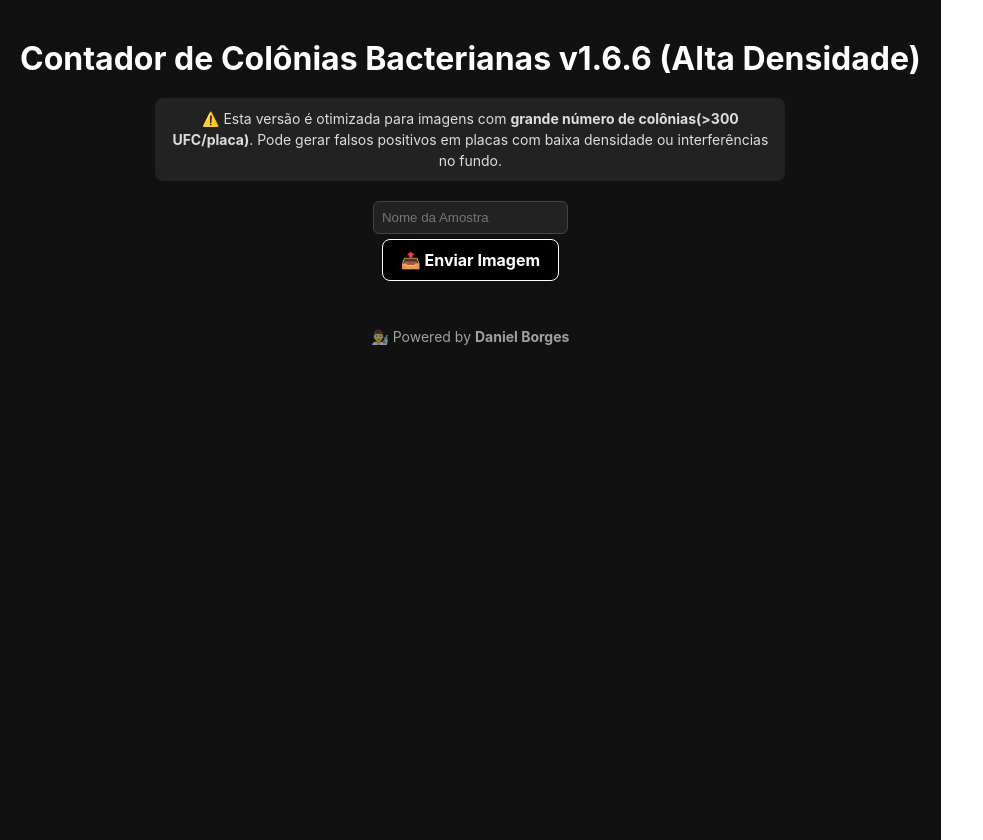
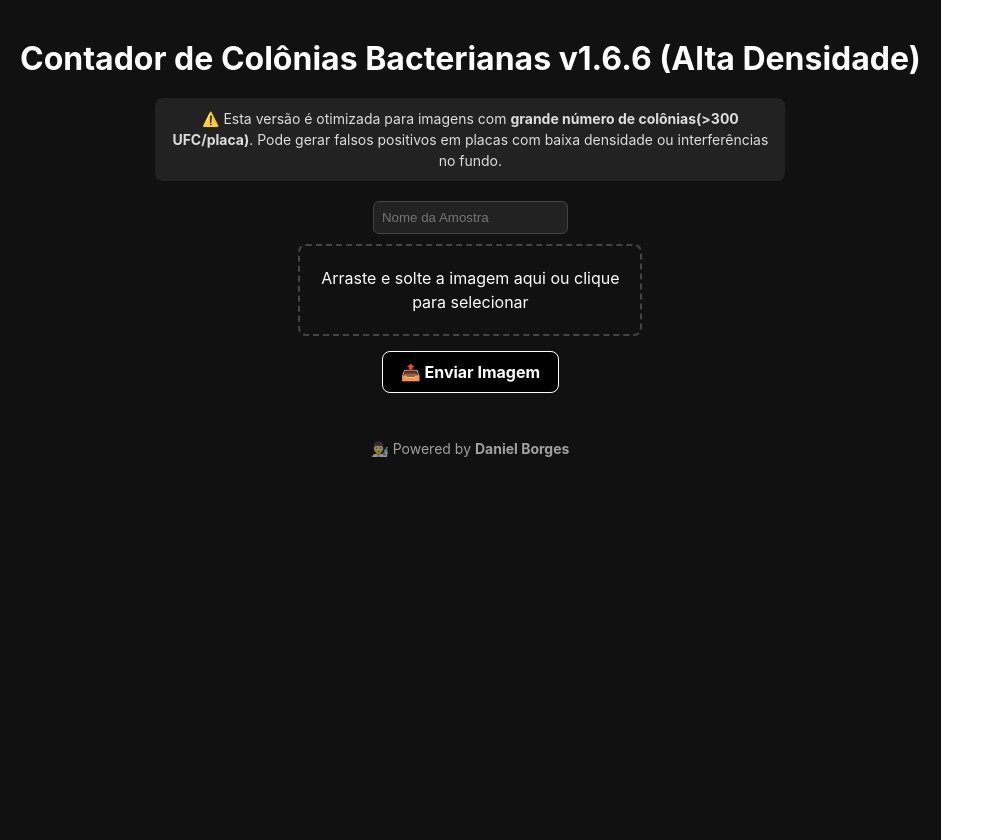
Before and after one commit to DanBo-DA/bacteria-colony-counter, a React (Vite) app in the folder frontend/: page / in a window 1280 px wide. Shown: the whole page, without its empty margins (0-983 px from the left). Built offline with nearby package versions, Linux system fonts and the light colour scheme; no server answers.

Commit message:
Add drag-and-drop preview to upload section

```diff
--- a/frontend/src/components/UploadSection.jsx
+++ b/frontend/src/components/UploadSection.jsx
@@ -1,13 +1,35 @@
 import React from 'react';
 
 function UploadSection({ fileInputRef, handleImageUpload, nomeAmostra, setNomeAmostra, processando, mensagemErroUI }) {
+  const [previewSrc, setPreviewSrc] = React.useState(null);
+
+  const previewAndUpload = (files) => {
+    const file = files && files[0];
+    if (!file) return;
+    const reader = new FileReader();
+    reader.onload = (e) => {
+      setPreviewSrc(e.target.result);
+      handleImageUpload({ target: { files } });
+    };
+    reader.readAsDataURL(file);
+  };
+
+  const handleFileSelect = (e) => {
+    previewAndUpload(e.target.files);
+  };
+
+  const handleDrop = (e) => {
+    e.preventDefault();
+    previewAndUpload(e.dataTransfer.files);
+  };
+
   return (
     <>
       <input
         type="file"
         accept="image/*"
         ref={fileInputRef}
-        onChange={handleImageUpload}
+        onChange={handleFileSelect}
         style={{ display: 'none' }}
         disabled={processando}
       />
@@ -20,6 +42,21 @@ function UploadSection({ fileInputRef, handleImageUpload, nomeAmostra, setNomeAm
         onChange={e => setNomeAmostra(e.target.value)}
         disabled={processando}
       /><br />
+
+      <div
+        className="drop-area"
+        onDragOver={(e) => e.preventDefault()}
+        onDrop={handleDrop}
+        onClick={() => fileInputRef.current?.click()}
+      >
+        Arraste e solte a imagem aqui ou clique para selecionar
+      </div>
+
+      {previewSrc && (
+        <div className="preview-container">
+          <img src={previewSrc} alt="Pré-visualização" className="preview-image" />
+        </div>
+      )}
 
       {mensagemErroUI && (
         <div className="error-message">
--- a/frontend/src/index.css
+++ b/frontend/src/index.css
@@ -255,3 +255,21 @@ button:focus-visible {
   font-size: 14px;
   opacity: 0.6;
 }
+
+.drop-area {
+  border: 2px dashed #444;
+  padding: 20px;
+  margin: 10px auto;
+  border-radius: 8px;
+  max-width: 300px;
+  cursor: pointer;
+}
+
+.preview-container {
+  margin-top: 10px;
+}
+
+.preview-image {
+  max-width: 150px;
+  border-radius: 8px;
+}
```
